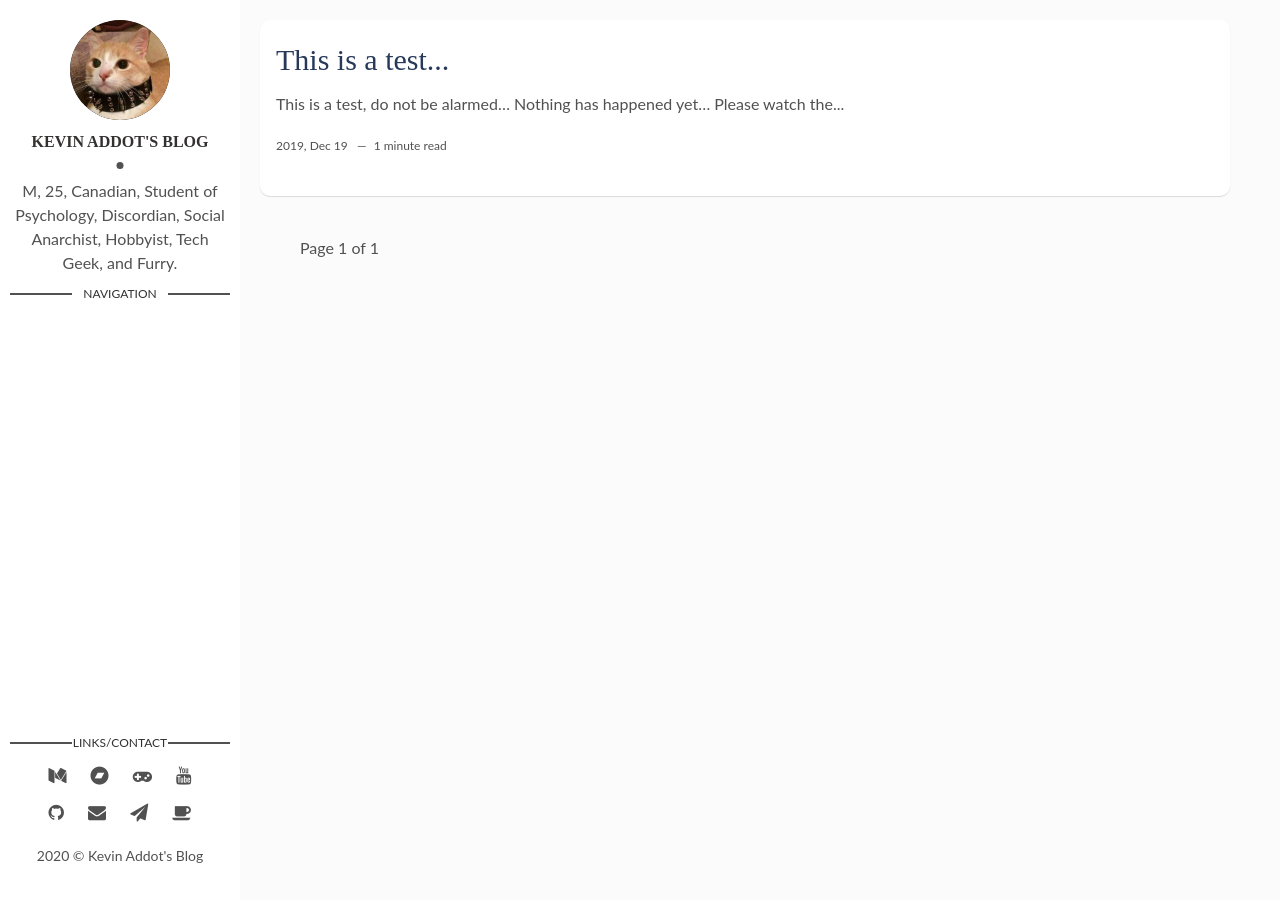
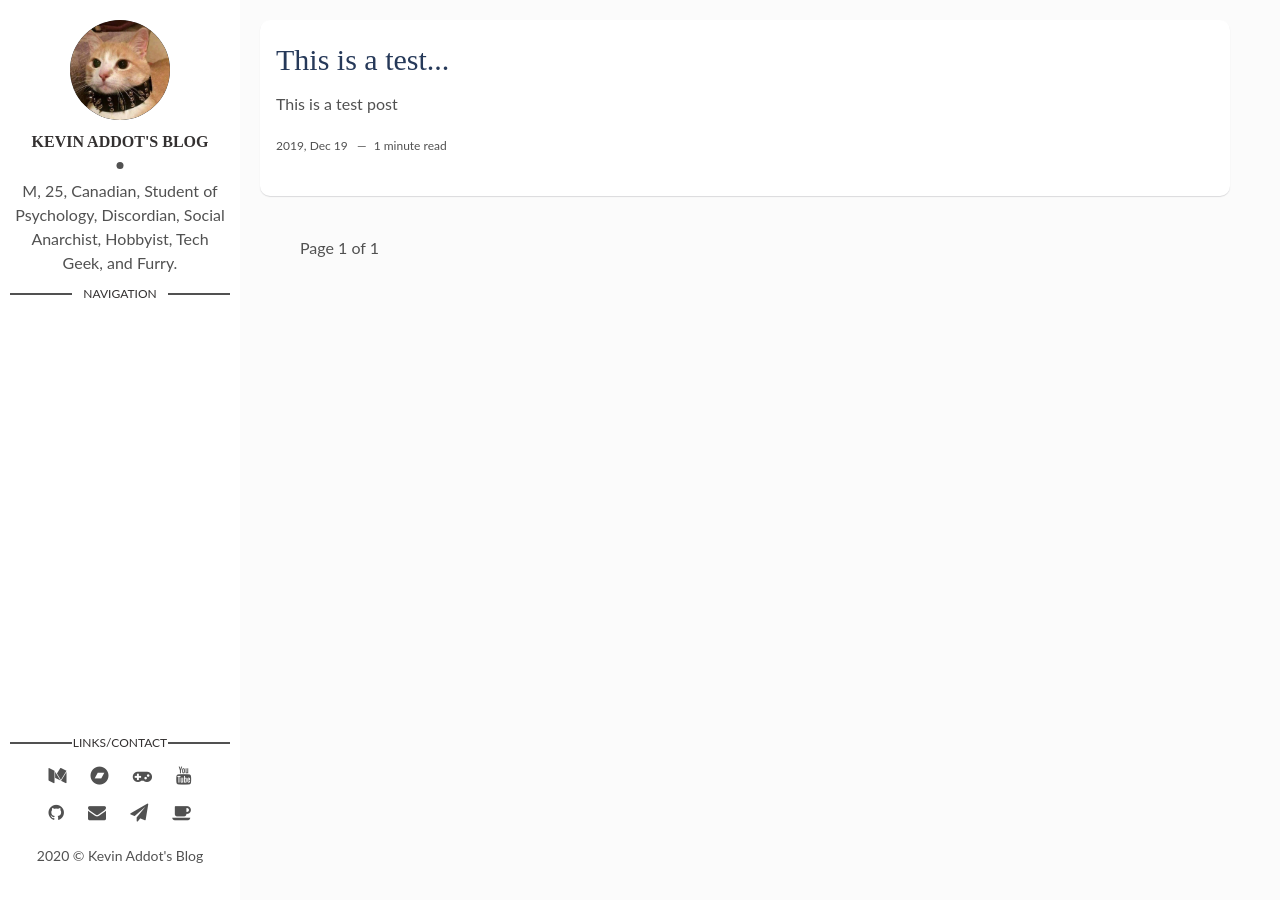
Before and after one commit to ADotInTime/ADotInTime, a Jekyll site: the page built from index.html, in a window 1280 px wide. Built offline with Jekyll 4.4.1, drawn with Linux system fonts in a browser that asks for light colours; the list of posts is cut into pages by our own code.

Commit message:
Update 2019-12-19-This-is-a-test.markdown

```diff
--- a/_posts/2019-12-19-This-is-a-test.markdown
+++ b/_posts/2019-12-19-This-is-a-test.markdown
@@ -9,10 +9,6 @@ tags:
 youtubeId: QbJBo2wlX80
 ---
 
-This is a test, do not be alarmed...
-
-Nothing has happened yet...
-
-Please watch the following video to be assured of your safety... thisisatestonpagelengthtoseeifIam
+This is a test post
 
 {% include youtubePlayer.html id=page.youtubeId %}
```
